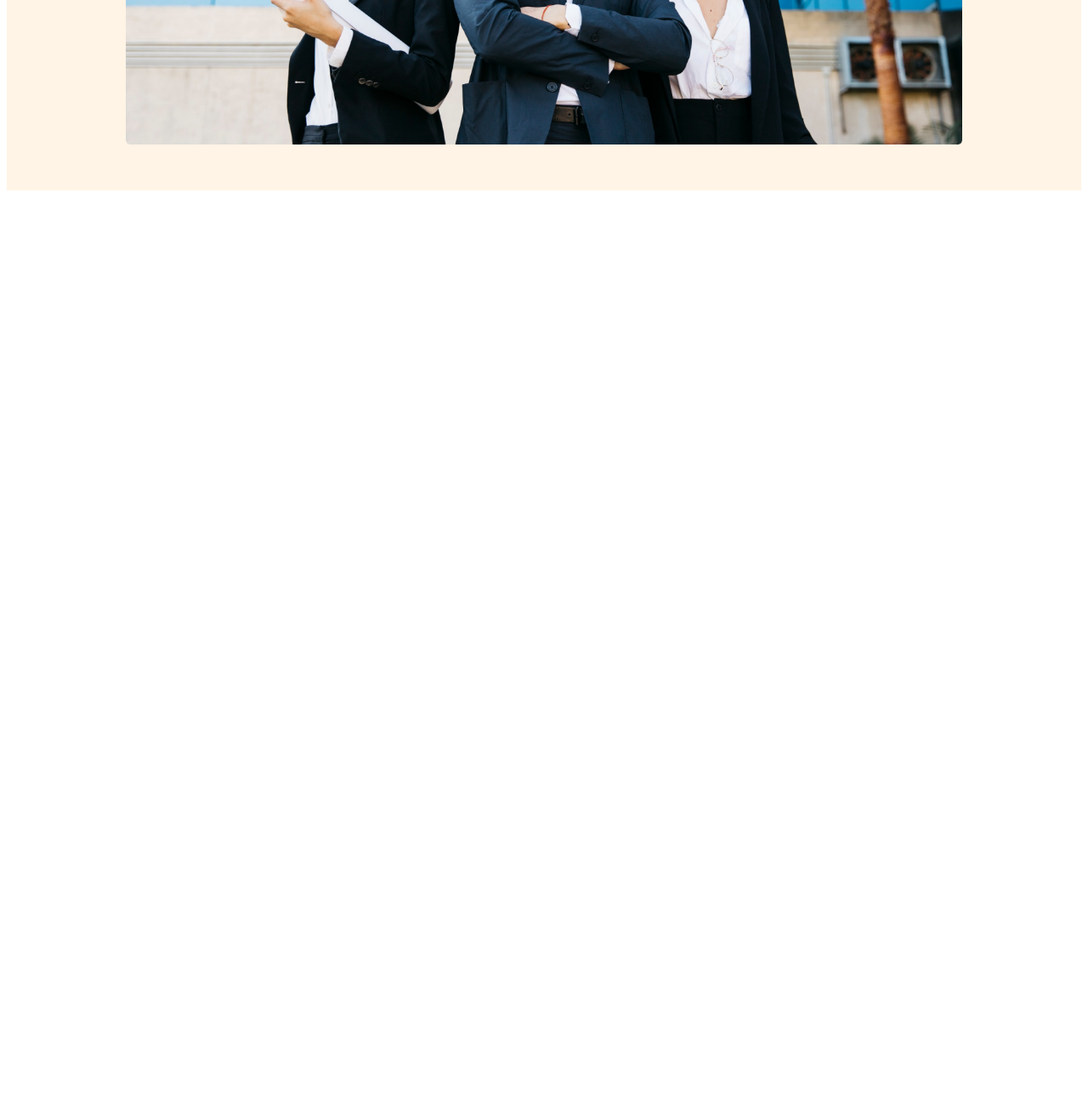
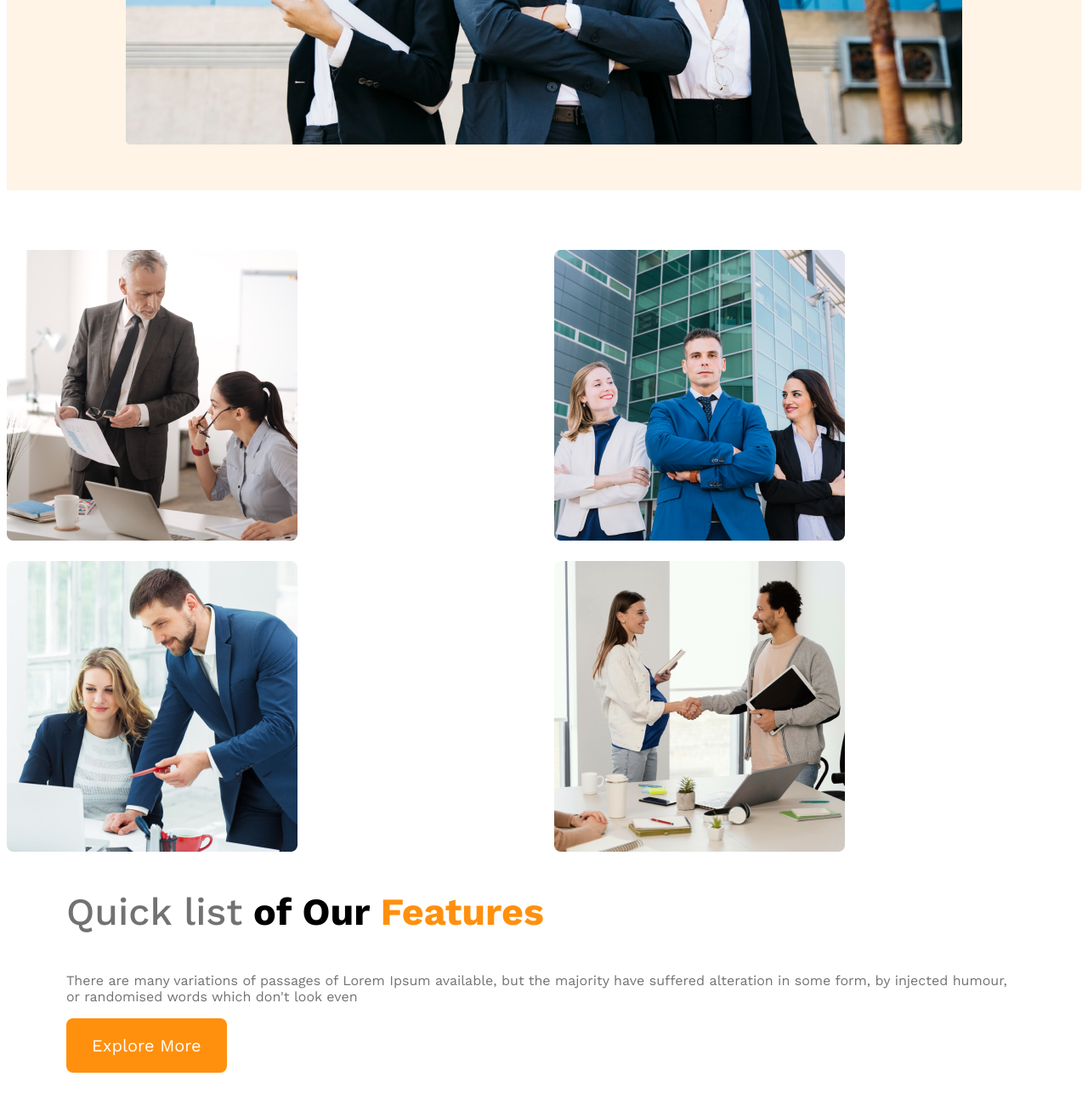
Before and after one commit to Boniaminshawon/g3-architect-website, a plain HTML site: page index.html in a window 1280 px wide. Shown: the part 885-2185 px from the top of the page at 85% size. Before the commit the page ends 1117 px from the top, so only its background shows below. Drawn offline with nearby package versions, Linux system fonts and the light colour scheme.

Commit message:
finished teams section responsive

```diff
--- a/index.html
+++ b/index.html
@@ -7,6 +7,7 @@
     <link rel="stylesheet" href="styles/style.css">
 </head>
 <body>
+    <!-- header strat -->
     <header>
         <nav>
             <h3>G3 Architects</h3>
@@ -21,7 +22,7 @@
             <div class="banner-content">
                 <h1 class="banner-title">Brand New Group of Architects
                 </h1>
-                <p class="banner-description">
+                <p class="description-color">
                     There are many variations of passages of Lorem Ipsum available, but the majority have suffered alteration in some form, by injected humour, or randomised words which don't look even
                 </p>
                 <button class="btn-primary">Explore MOre</button>
@@ -30,8 +31,25 @@
         </div>
 
     </header>
+    <!-- header end -->
     <main>
+        <!-- teames section -->
+        <section class="teames-container">
+            <div class="teames-img">
+                <img src="images/team1.png" alt="">
+                <img src="images/team2.png" alt="">
+                <img src="images/team3.png" alt="">
+                <img src="images/team4.png" alt="">
+            </div>
+            <div class="teames-content">
+                <h3 class="teames-content-title"><span class="quick-list description-color">Quick list</span> <span class="of-our">of Our</span><span class="text-features"> Features</span></h3>
+                <p class="description-color">There are many variations of passages of Lorem Ipsum available, but the majority have suffered alteration in some form, by injected humour, or randomised words which don't look even</p>
+                <button class="btn-primary">Explore More</button>
 
+
+            </div>
+
+        </section>
     </main>
     <footer>
 
--- a/styles/style.css
+++ b/styles/style.css
@@ -4,6 +4,9 @@
 * {
     /* font-family: 'Open Sans', sans-serif; */
     font-family: 'Work Sans', sans-serif;
+}
+.description-color{
+    color: #727272;
 }
 
 .btn-primary {
@@ -63,33 +66,79 @@ nav li a {
     font-weight: 700;
     color: #131313;
 }
-
-.banner-description {
-    color: #727272;
-}
-.banner img{
+.banner img {
     width: 100%;
     margin-top: 20px;
 }
 
+/* main section */
+main {
+    max-width: 1440px;
+    margin: 70px auto;
+}
+
+/* teams styles */
+.teams-container {
+    display: flex;
+    align-items: center;
+}
+
+.teames-img {
+    display: grid;
+    grid-template-columns: repeat(2, 1fr);
+    /* width: 100%; */
+    /* object-fit: cover; */
+    gap: 1.5rem;
+}
+
+.teames-content {
+    padding-left: 70px;
+    padding-right: 70px;
+}
+
+.teames-content-title {
+    font-size: 2.8rem;
+}
+
+.quick-list {
+    font-weight: 500;
+}
+
+.text-features {
+    color: #FF900E;
+    font-weight: 700;
+}
 /* responsive media queries */
 /* mobile devices */
 @media screen and (max-width:576px) {
-    header{
+     header {
         padding: 20px;
     }
-    nav{
+
+    nav, .teames-container {
         flex-direction: column;
     }
-
+    .teames-img{
+        grid-template-columns: 1fr;
+    }
+    .teames-content {
+        padding-left: 20px;
+        padding-right: 20px;
+    }
 
 }
+
 /* tablet or medium devices */
-@media screen and (min-width:576px) and (max-width:960px) {
-    header{
+
+@media screen and (max-width:960px) and (min-width:576px) {
+    header {
         padding: 50px;
     }
-    nav{
+
+    nav {
+        flex-direction: column;
+    }
+    .teames-content{
         flex-direction: column;
     }
 }
```
